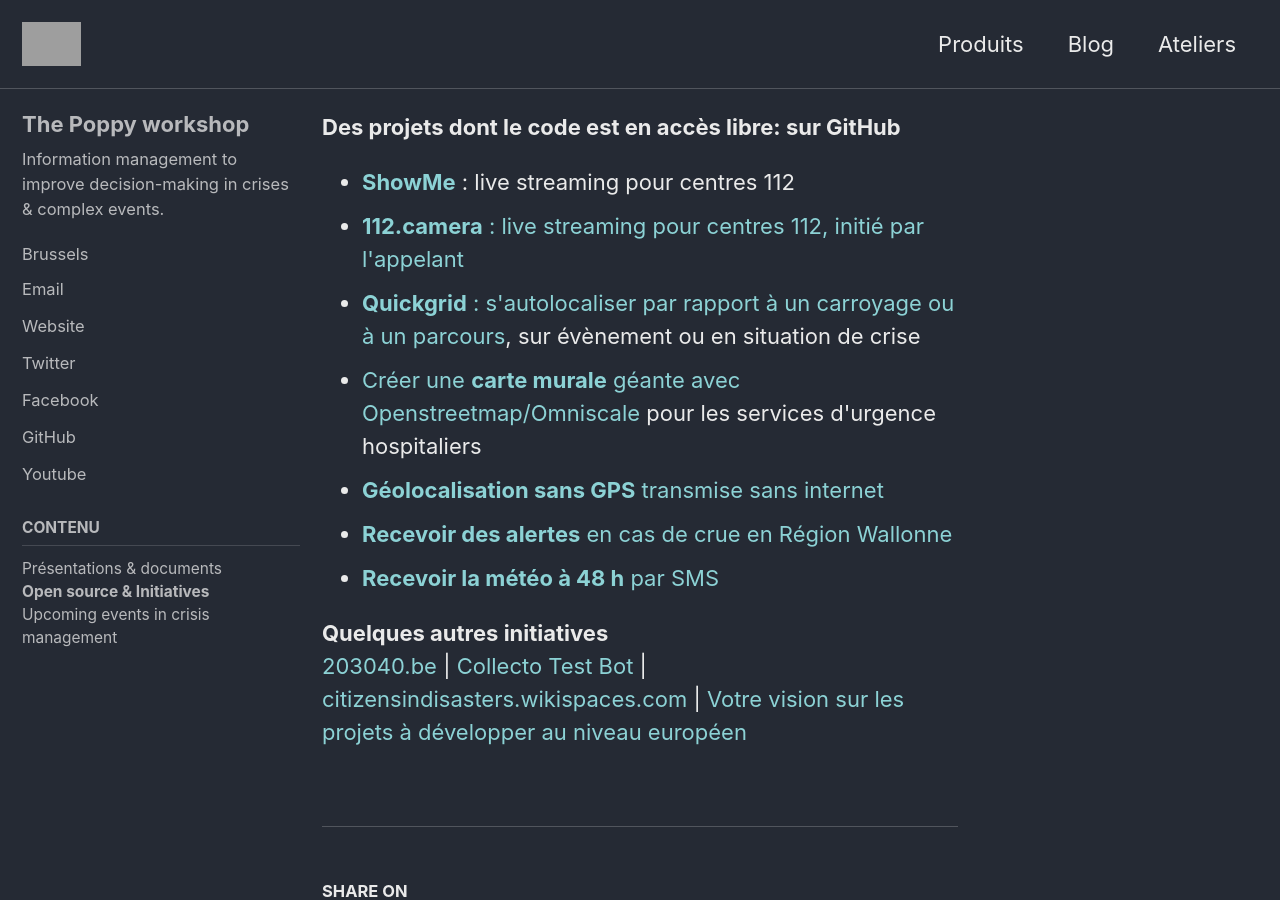
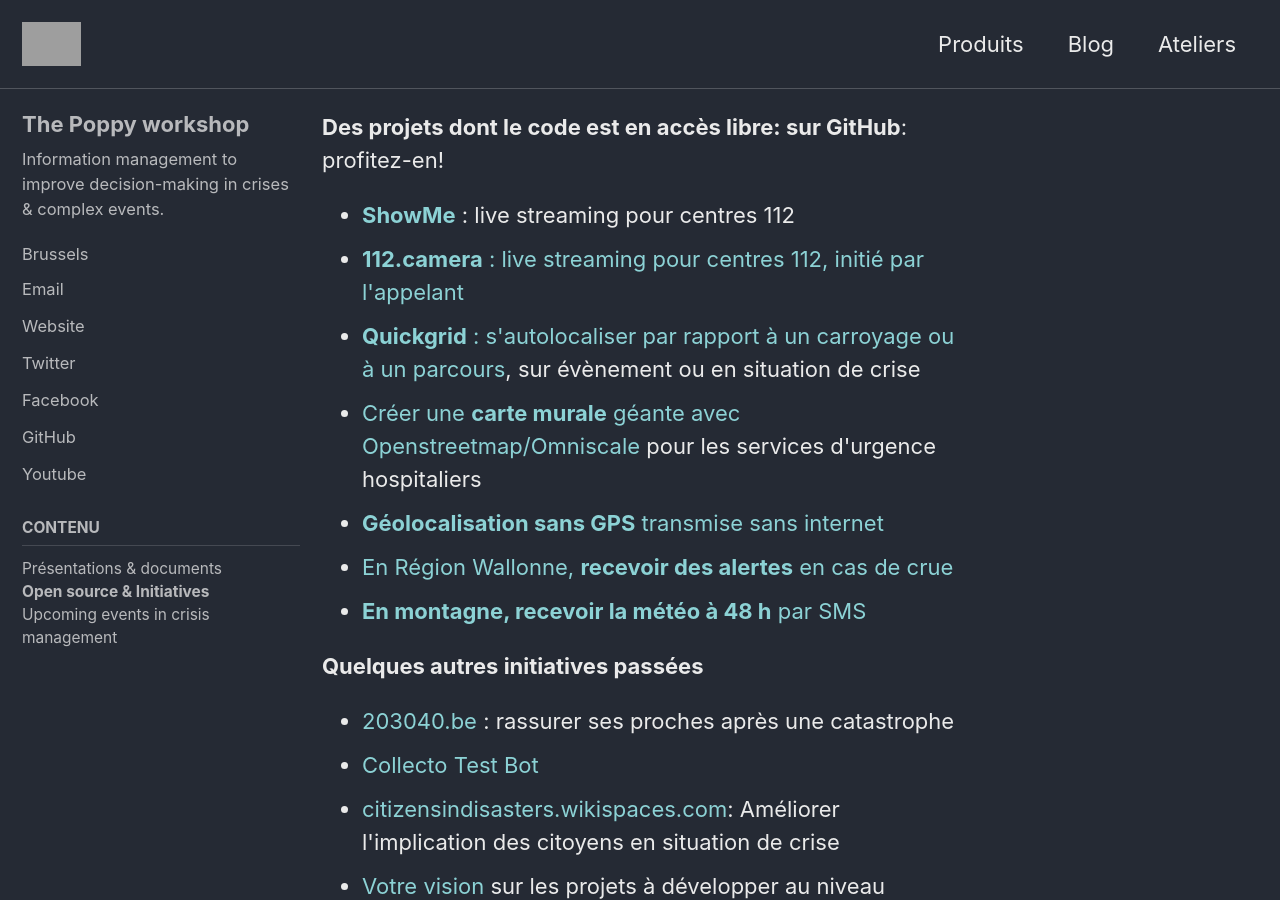
Before and after one commit to ccloquet/ccloquet.github.io, a Jekyll site: the page built from _pages/open_source.html, in a window 1280 px wide and 900 px high. Built offline with Jekyll 4.4.1, drawn with Linux system fonts in a browser that asks for light colours; cached includes are drawn as plain includes; some of the changed text lies outside the part shown; grey boxes are pictures that could not be loaded.

Commit message:
Update open_source.html

```diff
--- a/_pages/open_source.html
+++ b/_pages/open_source.html
@@ -2,16 +2,21 @@
 permalink: /open_source/
 ---
 
-<b>Des projets dont le code est en accès libre: sur GitHub</b><br>
+<b>Des projets dont le code est en accès libre: sur GitHub</b>: profitez-en!<br>
 <ul>
 <li><a href='https://github.com/ccloquet/showme'><b>ShowMe</b></a> : live streaming pour centres 112</li>
 <li><a href='https://github.com/ccloquet/112.camera'><b>112.camera</b> : live streaming pour centres 112, initié par l'appelant</a></li>
 <li><a href='https://github.com/ccloquet/quickgrid'><b>Quickgrid</b> : s'autolocaliser par rapport à un carroyage ou à un parcours</a>, sur évènement ou en situation de crise</li>
 <li><a href='https://github.com/ccloquet/streetslist'>Créer une <b>carte murale</b> géante avec Openstreetmap/Omniscale</a> pour les services d'urgence hospitaliers</li>
 <li><a href='https://github.com/ccloquet/sigfox-wifi-geoloc'><b>Géolocalisation sans GPS</b> transmise sans internet</a></li>
-<li class="li_hidden"><a href='https://github.com/ccloquet/walloon_flood_alert'><b>Recevoir des alertes</b> en cas de crue en Région Wallonne</a></li>
-<li class="li_hidden"><a href='https://github.com/ccloquet/mountain'><b>Recevoir la météo à 48 h</b> par SMS</a></li>
+<li class="li_hidden"><a href='https://github.com/ccloquet/walloon_flood_alert'>En Région Wallonne, <b>recevoir des alertes</b> en cas de crue</a></li>
+<li class="li_hidden"><a href='https://github.com/ccloquet/mountain'><b>En montagne, recevoir la météo à 48 h</b> par SMS</a></li>
 </ul>
 
-<b>Quelques autres initiatives</b><br>
-<a title='Rassurer ses proches après une catastrophe' href='http://www.203040.be'>203040.be</a> | <a href='https://www.facebook.com/Collecto-Test-Bot-1219687344797226'>Collecto Test Bot</a> | <a title ="Améliorer l'implication des citoyens en situation de crise" href='http://citizensindisasters.wikispaces.com'>citizensindisasters.wikispaces.com</a> | <a title='Votre vision sur les projets à développer au niveau européen' href='https://mypoppy.typeform.com/to/uwVNxR'>Votre vision sur les projets à développer au niveau européen</a></li>
+<b>Quelques autres initiatives passées</b><br>
+<ul>
+<li><a href='http://www.203040.be'>203040.be</a> : rassurer ses proches après une catastrophe</li>
+<li><a href='https://www.facebook.com/Collecto-Test-Bot-1219687344797226'>Collecto Test Bot</a></li>
+<li><a href='http://citizensindisasters.wikispaces.com'>citizensindisasters.wikispaces.com</a>: Améliorer l'implication des citoyens en situation de crise</li>
+<li><a href='https://mypoppy.typeform.com/to/uwVNxR'>Votre vision</a> sur les projets à développer au niveau européen pour améliorer l'implication des citoyens en situation de crise</li>
+</ul>
```
